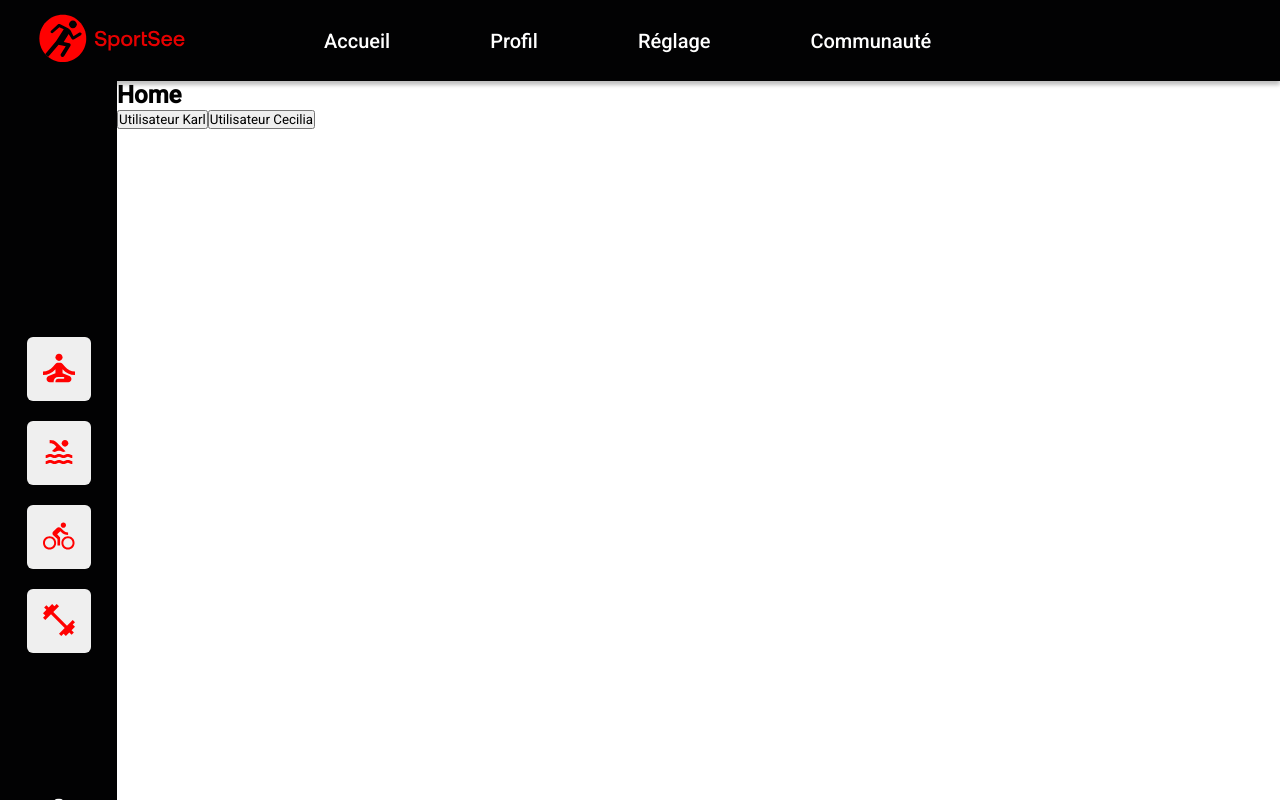
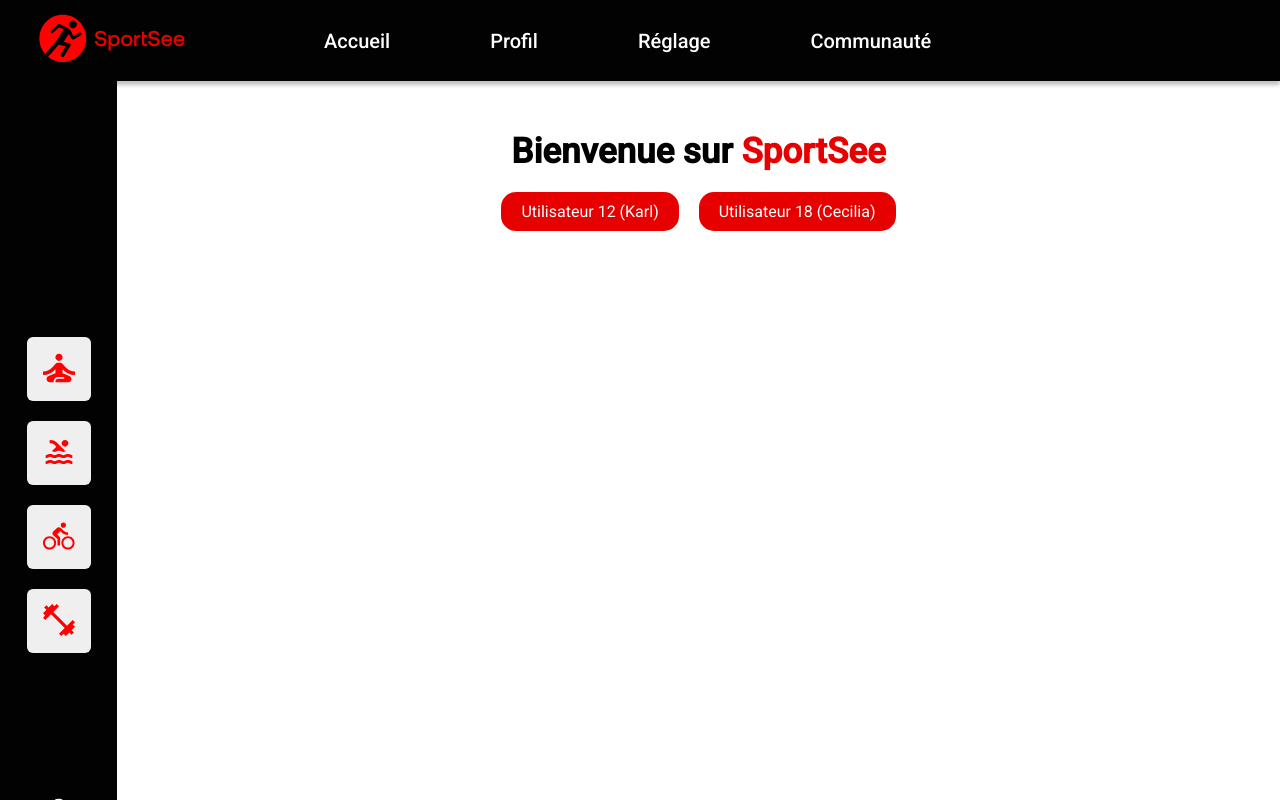
Before and after one commit to l-nikola/SportSee, a React (Vite) app: page / in a window 1280 px wide. Shown: the top 800 px of the page. Built offline with nearby package versions, Linux system fonts and the light colour scheme.

Commit message:
feat : home page style

```diff
--- a/src/components/UserButton/index.jsx
+++ b/src/components/UserButton/index.jsx
@@ -8,9 +8,13 @@ export default function UserSwitch() {
   };
 
   return (
-    <div>
-      <button onClick={() => handleSwitchUser(12)}>Utilisateur Karl</button>
-      <button onClick={() => handleSwitchUser(18)}>Utilisateur Cecilia</button>
+    <div className="userButton">
+      <button onClick={() => handleSwitchUser(12)}>
+        Utilisateur 12 (Karl)
+      </button>
+      <button onClick={() => handleSwitchUser(18)}>
+        Utilisateur 18 (Cecilia)
+      </button>
     </div>
   );
 }
--- a/src/pages/Home/index.jsx
+++ b/src/pages/Home/index.jsx
@@ -2,8 +2,10 @@ import UserButton from "../../components/UserButton";
 
 export default function Home() {
   return (
-    <section>
-      <h2>Home</h2>
+    <section className="home">
+      <h2>
+        Bienvenue sur <span>SportSee</span>
+      </h2>
       <UserButton />
     </section>
   );
--- /dev/null
+++ b/src/styles/components/userButton.scss
@@ -0,0 +1,18 @@
+.userButton {
+  display: flex;
+  gap: 20px;
+
+  button {
+    padding: 10px 20px;
+    font-size: 16px;
+    border: none;
+    border-radius: 15px;
+    background-color: var(--red);
+    color: white;
+    transition: background-color 0.3s;
+
+    &:hover {
+      background-color: var(--lightRed);
+    }
+  }
+}
--- a/src/styles/index.scss
+++ b/src/styles/index.scss
@@ -2,6 +2,7 @@
 @use "./pages/community.scss";
 @use "./pages/settings.scss";
 @use "./pages/profile.scss";
+@use "./pages/home.scss";
 @use "./components/header.scss";
 @use "./components/sidebar.scss";
 @use "./components/sidebarButton.scss";
@@ -11,6 +12,7 @@
 @use "./components/scoreChart.scss";
 @use "./components/card.scss";
 @use "./components/userProfile.scss";
+@use "./components/userButton.scss";
 
 /* *********** Import general ********** */
 @import url("https://fonts.googleapis.com/css2?family=Roboto:wght@400;500&display=swap");
--- /dev/null
+++ b/src/styles/pages/home.scss
@@ -0,0 +1,16 @@
+.home {
+  display: flex;
+  align-items: center;
+  flex-direction: column;
+  width: 100%;
+  margin-top: 50px;
+  gap: 20px;
+
+  h2 {
+    font-size: 35px;
+
+    span {
+      color: var(--red);
+    }
+  }
+}
```
